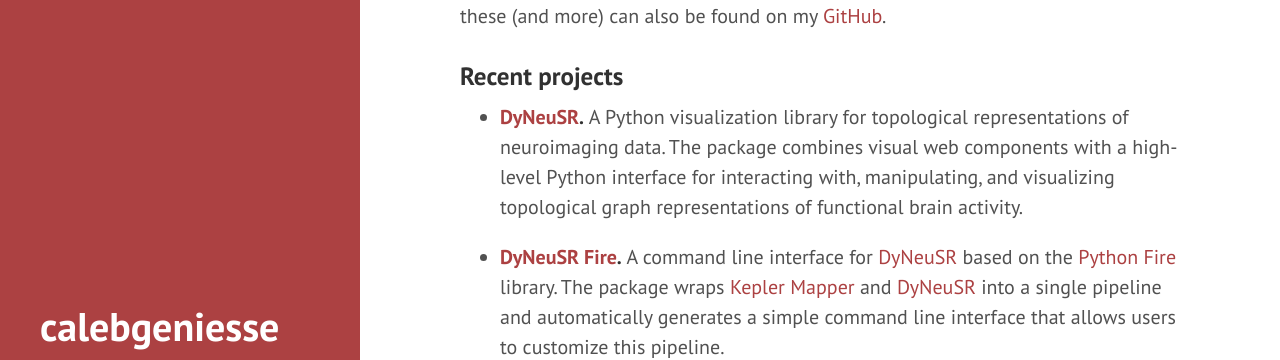
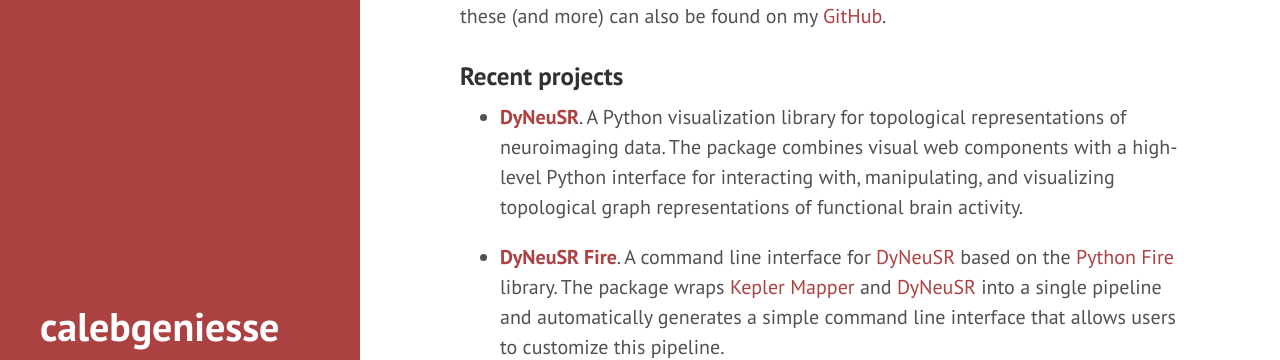
Before and after one commit to calebgeniesse/calebgeniesse.github.io, a Jekyll site: the page built from projects.md, in a window 1280 px wide. Shown: the part 169-529 px from the top of the page. Built offline with Jekyll 4.4.1, drawn with Linux system fonts in a browser that asks for light colours.

```diff
--- a/projects.md
+++ b/projects.md
@@ -8,6 +8,6 @@ Below are some of the projects I have developed throughout my research. Most of
 
 ### Recent projects
 
-- **[DyNeuSR](https://braindynamicslab.github.io/dyneusr/).** A Python visualization library for topological representations of neuroimaging data. The package combines visual web components with a high-level Python interface for interacting with, manipulating, and visualizing topological graph representations of functional brain activity.
+- **[DyNeuSR](https://braindynamicslab.github.io/dyneusr/)**. A Python visualization library for topological representations of neuroimaging data. The package combines visual web components with a high-level Python interface for interacting with, manipulating, and visualizing topological graph representations of functional brain activity.
 
-- **[DyNeuSR Fire](https://braindynamicslab.github.io/dyneusr-fire/).** A command line interface for [DyNeuSR](https://braindynamicslab.github.io/dyneusr/) based on the [Python Fire](https://github.com/google/python-fire) library. The package wraps [Kepler Mapper](https://kepler-mapper.scikit-tda.org/en/latest/) and [DyNeuSR](https://braindynamicslab.github.io/dyneusr/) into a single pipeline and automatically generates a simple command line interface that allows users to customize this pipeline.
+- **[DyNeuSR Fire](https://braindynamicslab.github.io/dyneusr-fire/)**. A command line interface for [DyNeuSR](https://braindynamicslab.github.io/dyneusr/) based on the [Python Fire](https://github.com/google/python-fire) library. The package wraps [Kepler Mapper](https://kepler-mapper.scikit-tda.org/en/latest/) and [DyNeuSR](https://braindynamicslab.github.io/dyneusr/) into a single pipeline and automatically generates a simple command line interface that allows users to customize this pipeline.
```
